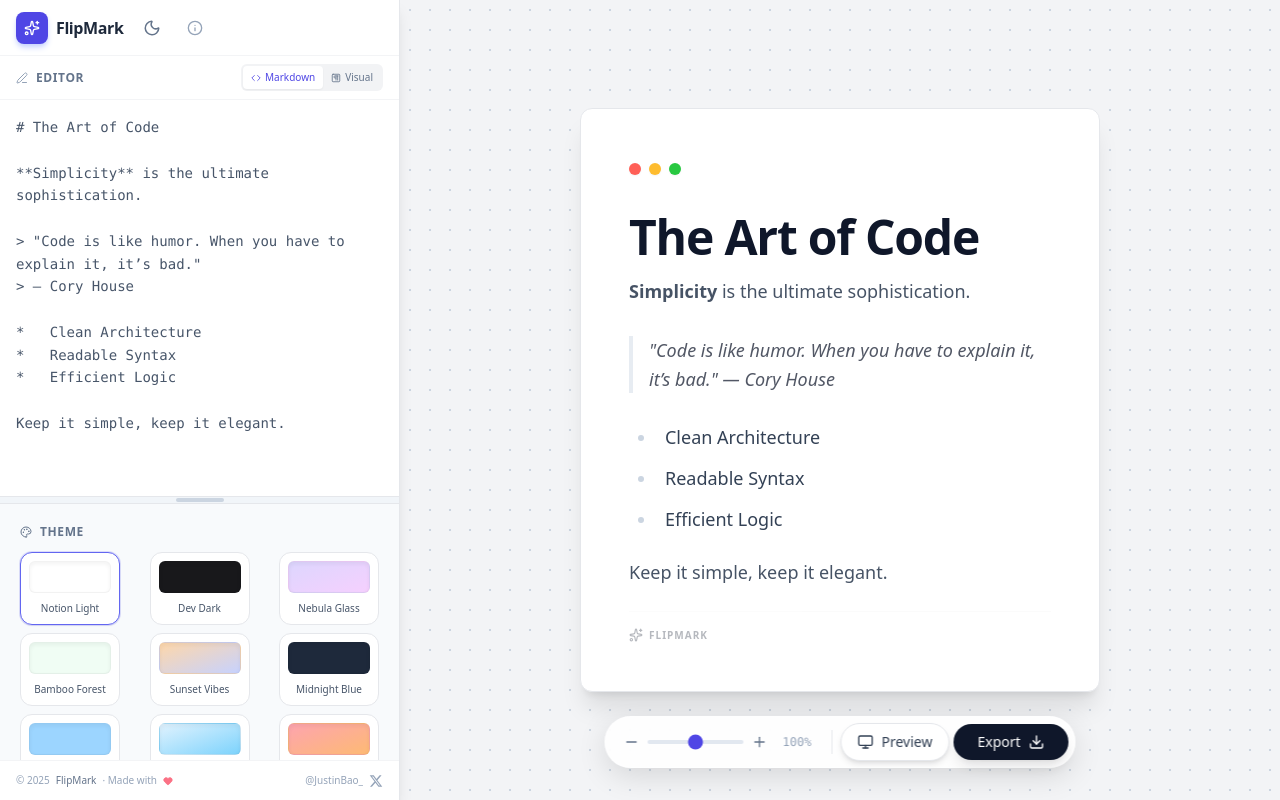
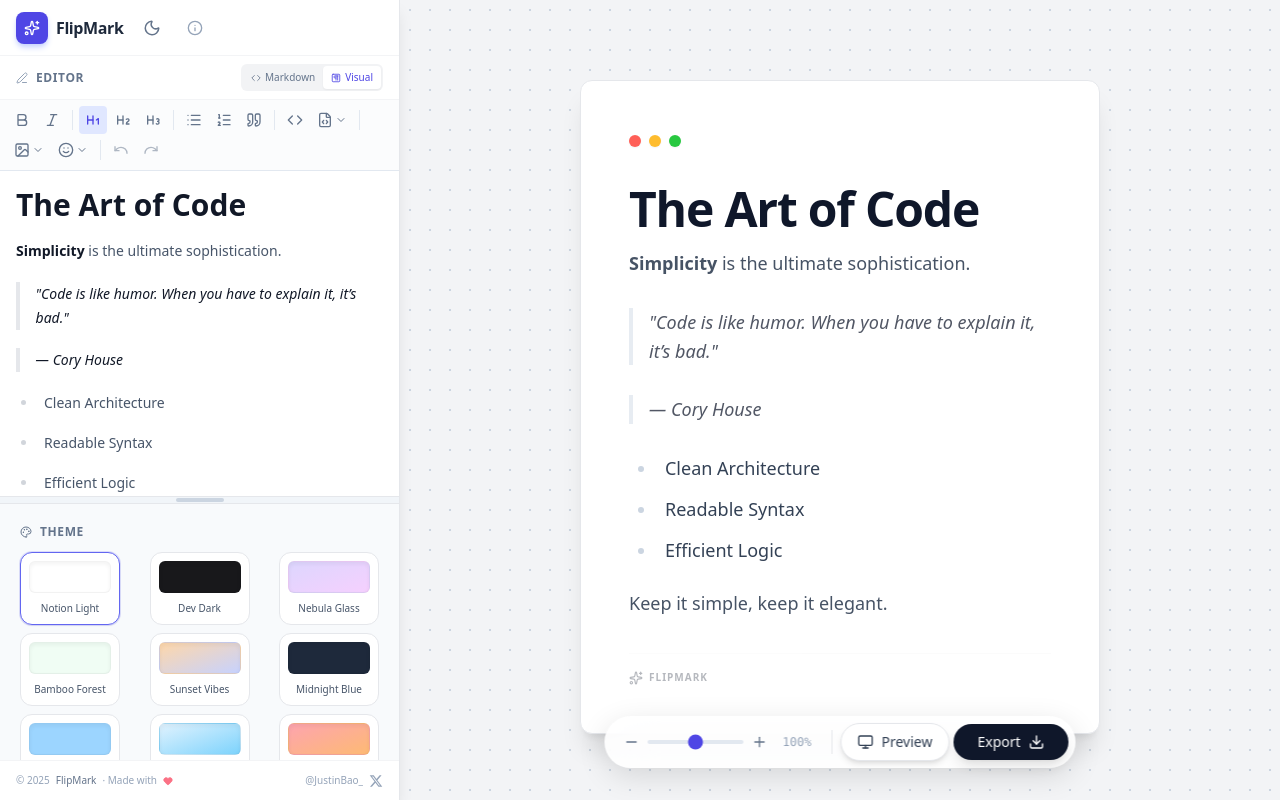
Before and after one commit to justinbao19/Markdown-to-Card-generator, a Next.js app: page / in a window 1280 px wide. Built offline with nearby package versions, Linux system fonts and the light colour scheme.

Commit message:
feat: Update CardGenerator to initialize content as HTML in wysiwyg mode. Changed default editor mode to wysiwyg and added useEffect to set content on mount for improved user experience.

```diff
--- a/components/CardGenerator.tsx
+++ b/components/CardGenerator.tsx
@@ -621,7 +621,7 @@ export default function CardGenerator() {
 
   // State
   const [content, setContent] = useState(DEFAULT_MARKDOWN);
-  const [editorMode, setEditorMode] = useState<'markdown' | 'wysiwyg'>('markdown');
+  const [editorMode, setEditorMode] = useState<'markdown' | 'wysiwyg'>('wysiwyg');
   const [editorKey, setEditorKey] = useState(0); // Used to force re-mount NovelEditor when switching modes
   const imageMapRef = useRef<Map<string, string>>(new Map()); // Map of image IDs to full URLs
   const imageCounterRef = useRef(0); // Counter for generating unique image IDs
@@ -655,6 +655,14 @@ export default function CardGenerator() {
     { name: '3x', scale: 3, label: 'High DPI', size: '~1560×auto' },
     { name: '4x', scale: 4, label: 'Ultra HD', size: '~2080×auto' },
   ];
+
+  // Initialize content as HTML when starting in wysiwyg mode
+  useEffect(() => {
+    if (editorMode === 'wysiwyg' && content === DEFAULT_MARKDOWN) {
+      setContent(markdownToHtml(DEFAULT_MARKDOWN, imageMapRef.current));
+    }
+  // eslint-disable-next-line react-hooks/exhaustive-deps
+  }, []); // Only run once on mount
 
   // Close export menu when clicking outside
   useEffect(() => {
```
Also changed, not shown: components/NovelEditor.tsx (line endings or trailing spaces).
